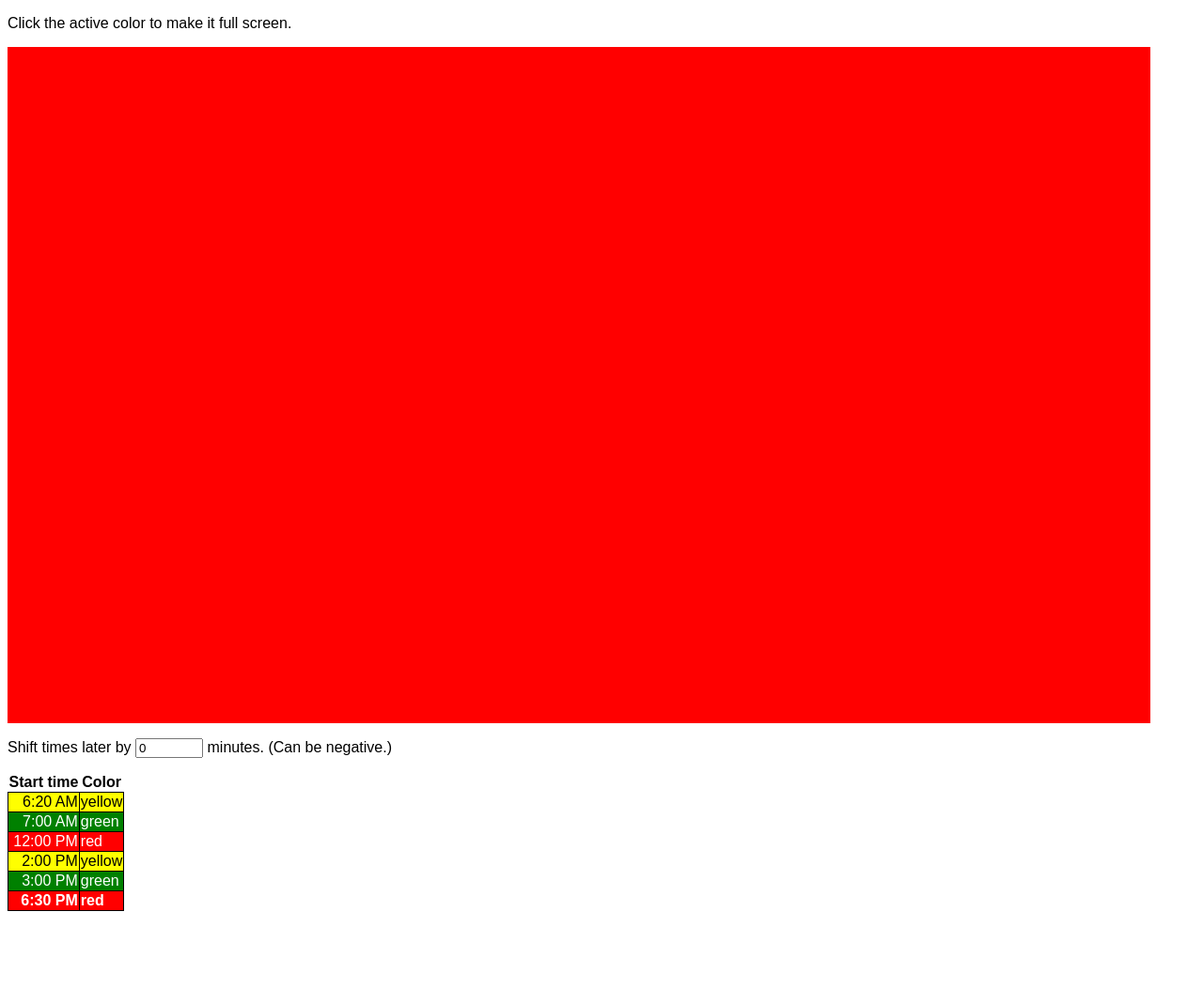
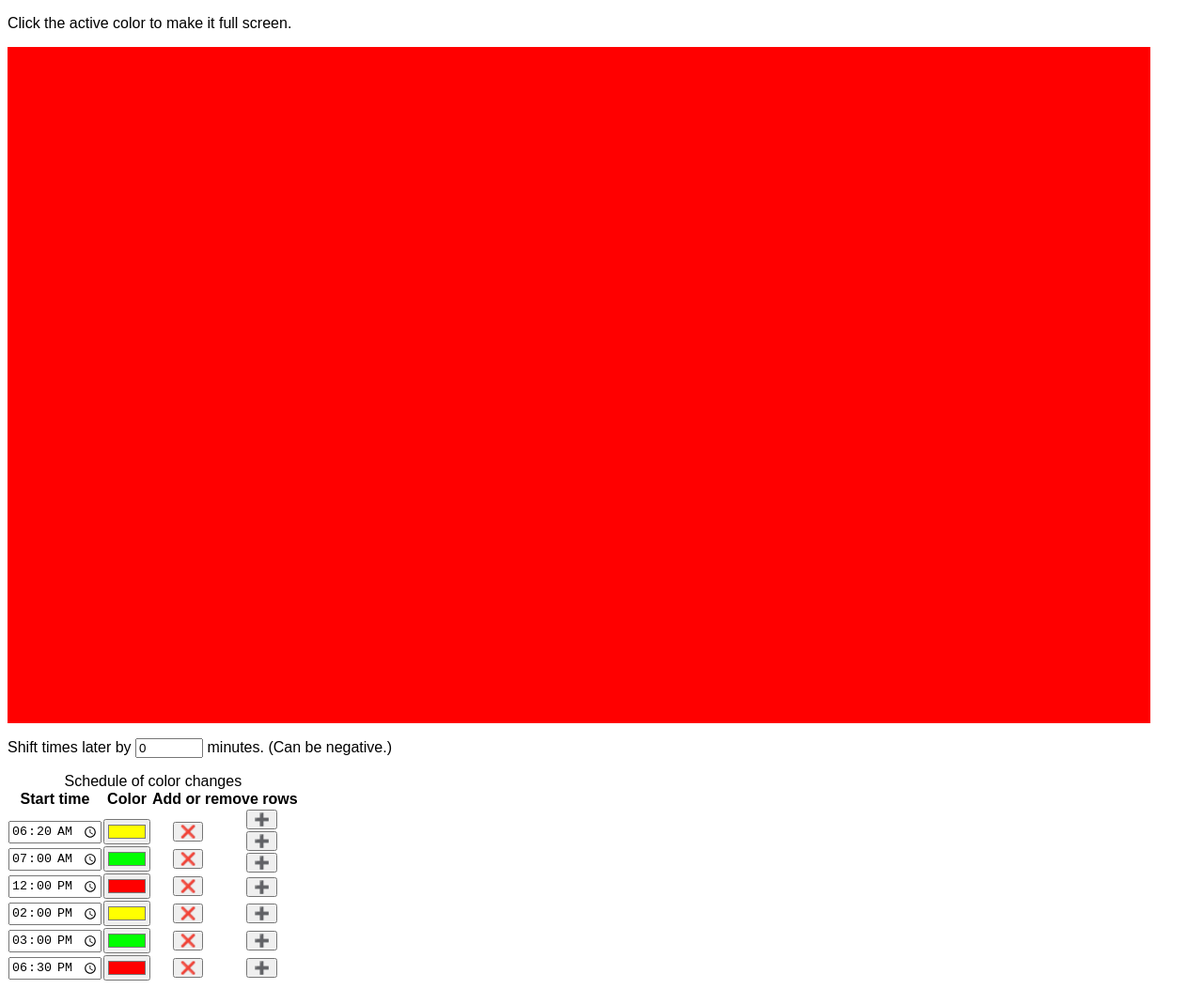
Before and after one commit to jyasskin/toddler-sleep-timer, a website with bundled scripts: page index.html in a window 1280 px wide. Shown: the whole page at 94% size. Before the commit the page ends 978 px from the top, so only its background shows below. Built offline with nearby package versions, Linux system fonts and the light colour scheme.

Commit message:
Make it possible to edit the schedule in the app.

```diff
--- a/index.html
+++ b/index.html
@@ -15,20 +15,10 @@
       }
       #schedule table {
         border-collapse: collapse;
-        color: black;
-      }
-      #schedule td {
-        border: thin solid black;
-      }
-      #schedule td:nth-of-type(1) {
-        text-align: right;
-        font-variant-numeric: tabular-nums;
+        text-align: center;
       }
       #schedule tr.active {
         font-weight: bold;
-      }
-      #schedule tr.darkBg {
-        color: white;
       }
     </style>
   </head>
--- a/lib/colorSchedule.ts
+++ b/lib/colorSchedule.ts
@@ -7,45 +7,113 @@ type ColorChange = {
   readonly color: string,
 };
 
-export type ColorTableEntry = { readonly time: TimeOfDay, readonly color: string };
+export type ColorTableEntry = { time: TimeOfDay, color: string };
 
 type FindResult = {
-  current: ColorTableEntry
-  next: ColorTableEntry;
+  current: Readonly<ColorTableEntry>
+  next: Readonly<ColorTableEntry>;
 }
 
 export class ColorSchedule {
   readonly table: ColorTableEntry[];
-  readonly midnightColor: string;
+  // Only this.table is included in the persisted state.
+  temporaryAdjustmentMinutes = 0;
+  activeTable!: (ColorTableEntry & { orig: ColorTableEntry })[];
+  midnightColor!: string;
+  saveCallback: (serialized: string) => void;
 
-  static fromChangeList(changes: readonly ColorChange[]) {
+  static fromChangeList(changes: readonly ColorChange[], save: (serialized: string) => void) {
     const table = changes.map(({ time, color }) => ({ time: TimeOfDay.parse(time), color }));
-    const midnightColor = changes[changes.length - 1].color;
-
-    return new ColorSchedule(table, midnightColor);
+    return new ColorSchedule(table, save);
   }
 
-  constructor(table: ColorTableEntry[], midnightColor: string) {
+  static fromJSON(json: string, save: (serialized: string) => void): ColorSchedule {
+    const table = JSON.parse(json);
+    return new ColorSchedule(table.map(({ time, color }: Record<'time' | 'color', string>) =>
+      ({ time: TimeOfDay.parse(time), color })), save);
+  }
+
+  constructor(table: ColorTableEntry[], save: (serialized: string) => void) {
     this.table = table;
-    this.midnightColor = midnightColor;
+    this.saveCallback = save;
+    this.normalize();
+  }
+
+  normalize(): void {
+    const comparator = (a: ColorTableEntry, b: ColorTableEntry) => a.time.valueOf() - b.time.valueOf();
+    this.table.sort(comparator);
+    this.activeTable = this.table.map(entry => ({
+      time: entry.time.addMinutes(this.temporaryAdjustmentMinutes),
+      color: entry.color,
+      orig: entry,
+    }))
+    this.activeTable.sort(comparator);
+    this.midnightColor = this.activeTable[this.activeTable.length - 1].color;
+  }
+
+  save(): void {
+    this.saveCallback(JSON.stringify(this));
   }
 
   /** Finds the current color and the next color to change to based on the
    * current time. The "next" change will be earlier in the day when a color
    * setting crosses midnight. */
   find(currentTime: TimeOfDay): FindResult {
-    let nextActive = this.table.findIndex(({ time: entryTime }) => entryTime > currentTime);
+    let nextActive = this.activeTable.findIndex(({ time: entryTime }) => entryTime > currentTime);
     // If we don't find a change later than the current time, it's the first one
     // of the next day.
     if (nextActive === -1) nextActive = 0;
     let curActive = nextActive - 1;
     // The entry before the first one is the last change of the previous day.
-    if (curActive === -1) curActive = this.table.length - 1;
-    return { current: this.table[curActive], next: this.table[nextActive] };
+    if (curActive === -1) curActive = this.activeTable.length - 1;
+    const current = this.activeTable[curActive];
+    const next = this.activeTable[nextActive];
+    return {
+      current: { time: current.time, color: current.color },
+      next: { time: next.time, color: next.color }
+    };
   }
 
-  adjustMinutes(minutes: number): ColorSchedule {
-    const newTable = this.table.map(({ time, color }) => ({ time: time.addMinutes(minutes), color }))
-    return new ColorSchedule(newTable, newTable[newTable.length - 1].color);
+  /** Adds a new color change to the schedule just before the 0-indexed argument row. */
+  addRow(row: number): void {
+    if (row === 0) {
+      this.table.unshift({ time: this.table[row].time.addMinutes(-1), color: this.midnightColor });
+      console.log(this.table);
+    } else {
+      const prevRow = this.table[row - 1];
+      this.table.splice(row, 0, {
+        time: prevRow.time.addMinutes(1),
+        color: prevRow.color
+      });
+    }
+    this.normalize();
+    this.save();
+  }
+
+  removeRow(row: number): void {
+    this.table.splice(row, 1);
+    this.normalize();
+    this.save();
+  }
+
+  setTime(row: number, time: TimeOfDay): void {
+    this.table[row].time = time.addMinutes(-this.temporaryAdjustmentMinutes);
+    this.normalize();
+    this.save();
+  }
+
+  setColor(row: number, color: string): void {
+    this.table[row].color = color;
+    this.normalize();
+    this.save();
+  }
+
+  temporaryAdjustMinutes(minutes: number): void {
+    this.temporaryAdjustmentMinutes = minutes;
+    this.normalize();
+  }
+
+  toJSON(): object {
+    return this.table;
   }
 }
--- a/lib/main.ts
+++ b/lib/main.ts
@@ -14,17 +14,40 @@ const metaThemeColor = document.querySelector("meta[name=theme-color]")! as HTML
 const adjustTimes = document.getElementById("adjustTimes")! as HTMLInputElement;
 const scheduleTable = document.getElementById("schedule")! as HTMLElement;;
 
-const TIMES = [
-  { time: "6:20", color: "yellow" },
-  { time: "7:00", color: "green" },
-  { time: "12:00", color: "red" },
-  { time: "14:00", color: "yellow" },
-  { time: "15:00", color: "green" },
-  { time: "18:30", color: "red" },
+const enum LocalStorageKeys {
+  schedule = "schedule",
+}
+
+function saveSchedule(serialized: string) {
+  localStorage.setItem(LocalStorageKeys.schedule, serialized);
+  computeAndSetColor();
+}
+
+const DEFAULT_TIMES = [
+  { time: "6:20", color: "#ffff00" },
+  { time: "7:00", color: "#00ff00" },
+  { time: "12:00", color: "#ff0000" },
+  { time: "14:00", color: "#ffff00" },
+  { time: "15:00", color: "#00ff00" },
+  { time: "18:30", color: "#ff0000" },
 ] as const;
 
-const schedule = ColorSchedule.fromChangeList(TIMES);
-let adjustedSchedule = schedule.adjustMinutes(adjustTimes.valueAsNumber);
+let schedule: ColorSchedule;
+
+function loadSchedule(): void {
+  let savedSchedule = localStorage.getItem(LocalStorageKeys.schedule);
+  if (savedSchedule === null) {
+    savedSchedule = JSON.stringify(DEFAULT_TIMES);
+  }
+  schedule = ColorSchedule.fromJSON(savedSchedule, saveSchedule);
+}
+addEventListener("storage", event => {
+  if (event.key === LocalStorageKeys.schedule) {
+    loadSchedule();
+  }
+});
+loadSchedule();
+
 let currentColor: ColorTableEntry;
 
 /** setTimeout ID for when the next color change happens. */
@@ -35,7 +58,7 @@ function computeAndSetColor() {
 
   const now = new Date();
 
-  const { current, next } = adjustedSchedule.find(TimeOfDay.ofDate(now));
+  const { current, next } = schedule.find(TimeOfDay.ofDate(now));
   currentColor = current;
   setColor(current.color);
   console.log(`Turned ${current.color} at ${current.time}.`);
@@ -45,7 +68,7 @@ function computeAndSetColor() {
   console.log(`Next change to ${next.color} in ${deltams / 1000}s`);
   nextChangeTimeout = window.setTimeout(computeAndSetColor, deltams);
 
-  renderSchedule(adjustedSchedule, currentColor, scheduleTable);
+  renderSchedule(schedule, currentColor, scheduleTable);
 }
 
 computeAndSetColor();
@@ -66,13 +89,9 @@ function setColor(color: string) {
 
 colorClock.addEventListener("click", event => goFullscreen(colorClock, event));
 
-function setSchedule(newSchedule: ColorSchedule) {
-  adjustedSchedule = newSchedule;
-  computeAndSetColor();
-}
-
-adjustTimes.addEventListener("change", event => {
+adjustTimes.addEventListener("input", event => {
   if (adjustTimes.validity.valid && !Number.isNaN(adjustTimes.valueAsNumber)) {
-    setSchedule(schedule.adjustMinutes(adjustTimes.valueAsNumber));
+    schedule.temporaryAdjustMinutes(adjustTimes.valueAsNumber);
+    computeAndSetColor();
   }
 });
--- a/lib/renderSchedule.ts
+++ b/lib/renderSchedule.ts
@@ -1,5 +1,6 @@
 import { Component, html, render } from 'https://unpkg.com/htm/preact/standalone.module.js';
 import { ColorSchedule, ColorTableEntry } from './colorSchedule.js';
+import { TimeOfDay } from './time-of-day.js';
 
 function sameTime(a: ColorTableEntry, b: ColorTableEntry) {
   return a.time.valueOf() === b.time.valueOf();
@@ -21,54 +22,83 @@ function isDark({ r, g, b }: ColorComponents) {
 }
 
 type ColorChangeRowProps = {
+  schedule: ColorSchedule;
+  index: number;
   colorChange: ColorTableEntry;
   currentColor: ColorTableEntry;
 };
 
 class ColorChangeRow extends Component {
-  state: { computedColor: ColorComponents };
   props!: ColorChangeRowProps;
-
-  tr?: Element;
-  setTrRef = (elem: Element) => this.tr = elem;;
 
   constructor() {
     super();
-    this.state = { computedColor: { r: 0, g: 0, b: 0 } };
   }
 
-  componentDidMount() {
-    this.extractBackgroundColor();
+  changeTime = (event: Event) => {
+    this.props.schedule.setTime(this.props.index, TimeOfDay.fromMs((event.target as HTMLInputElement).valueAsNumber));
   }
 
-  componentDidUpdate(prevProps: ColorChangeRowProps) {
-    if (this.props.colorChange.color !== prevProps.colorChange.color) {
-      this.extractBackgroundColor();
-    }
+  changeColor = (event: Event) => {
+    this.props.schedule.setColor(this.props.index, (event.target as HTMLInputElement).value);
   }
 
-  extractBackgroundColor() {
-    if (this.tr != null) {
-      const computedColor = parseRGBACall(getComputedStyle(this.tr).backgroundColor);
-      this.setState({ computedColor });
-    }
+  removeRow = () => {
+    this.props.schedule.removeRow(this.props.index);
   }
 
   render() {
     const { time, color } = this.props.colorChange;
     const active = sameTime(this.props.colorChange, this.props.currentColor) ? "active" : "";
-    const darkBg = isDark(this.state.computedColor) ? " darkBg" : "";
-    return html`<tr ref=${this.setTrRef} class=${active + darkBg} style="background-color: ${color}">
-      <td>${time.toString()}</td><td>${color}</td>
+    return html`<tr class=${active}>
+      <td rowspan="2"><input type="time" value=${time.forInput()} onChange=${this.changeTime}/></td>
+      <td rowspan="2"><input type="color" value=${color} onChange=${this.changeColor}/></td>
+      <td rowspan="2"><button type="button"
+        onClick=${this.removeRow}
+        title="Remove this row"
+        disabled=${this.props.schedule.table.length === 1}>❌</button></td>
     </tr>`;
   }
 };
 
+class AddColorChangeRow extends Component {
+  props!: { schedule: ColorSchedule, index: number };
+
+  addRow = () => { this.props.schedule.addRow(this.props.index); }
+
+  render() {
+    return html`<tr>
+      <td rowspan="2"><button type="button" onClick=${this.addRow} title="Add a row">➕</button></td>
+    </tr>`;
+  }
+}
+
+class Schedule extends Component {
+  props!: { schedule: ColorSchedule, currentColor: ColorTableEntry };
+
+  prependRow = () => { this.props.schedule.addRow(0); }
+
+  render() {
+    const { schedule, currentColor } = this.props;
+    return html`<table>
+    <caption>Schedule of color changes</caption>
+    <thead>
+      <th>Start time</th><th>Color</th><th colspan="2">Add or remove rows</th>
+    </thead>
+    <tr>
+      <td style="height:0.5em"/>
+      <td/>
+      <td/>
+      <td rowspan="2"><button type="button" onClick=${this.prependRow} title="Add a row">➕</button></td>
+    </tr>
+    ${schedule.activeTable.flatMap((colorChange, index) => [
+      html`<${ColorChangeRow} key=${colorChange.orig} ...${{ schedule, colorChange, currentColor, index }}/>`,
+      html`<${AddColorChangeRow} ...${{ schedule, index: index + 1 }}/>`,
+    ])}
+  </table>`;
+  }
+}
+
 export function renderSchedule(schedule: ColorSchedule, currentColor: ColorTableEntry, scheduleTable: HTMLElement) {
-  render(html`<table>
-    <thead>
-      <th>Start time</th><th>Color</th>
-    </thead>
-    ${schedule.table.map(colorChange => html`<${ColorChangeRow} ...${{ colorChange, currentColor }}/>`)}
-  </table>`, scheduleTable);
+  render(html`<${Schedule} ...${{ schedule, currentColor }} />`, scheduleTable);
 }
--- a/lib/time-of-day.ts
+++ b/lib/time-of-day.ts
@@ -4,7 +4,7 @@ export class TimeOfDay {
   /** Parses 24-hour time, without seconds, into a TimeOfDay object. Throws an
    * exception if the input doesn't parse. */
   static parse(timestring: string): TimeOfDay {
-    const matches = /^([1-2]?\d):(\d\d)$/.exec(timestring);
+    const matches = /^(\d?\d):(\d\d)$/.exec(timestring);
     if (matches === null || matches.length != 3) {
       throw new Error(`Couldn't parse ${timestring} as a time of day.`);
     }
@@ -52,6 +52,15 @@ export class TimeOfDay {
     return hourMinuteFormatter.format(this.upcomingDate(Date.now()));
   }
 
+  toJSON(): string {
+    return this.forInput();
+  }
+
+  /** Returns a string suitable for the value attribute of an <input type=time> */
+  forInput(): string {
+    return `${this.hour.toString().padStart(2, '0')}:${this.minute.toString().padStart(2, '0')}`;
+  }
+
   /** Returns the Date instance representing the next time this TimeOfDay will happen. */
   upcomingDate(now: Date | number): Date {
     const upcoming = new Date(now);
--- a/package.json
+++ b/package.json
@@ -24,5 +24,9 @@
     "jest": "^26.1.0",
     "ts-jest": "^26.1.3",
     "typescript": "^3.9.7"
-  }
+  },
+  "browserslist": [
+    "defaults",
+    "not ie 11"
+  ]
 }
--- a/tsconfig.json
+++ b/tsconfig.json
@@ -4,7 +4,7 @@
     // "incremental": true,                   /* Enable incremental compilation */
     "target": "es2019",                          /* Specify ECMAScript target version: 'ES3' (default), 'ES5', 'ES2015', 'ES2016', 'ES2017', 'ES2018', 'ES2019', 'ES2020', or 'ESNEXT'. */
     "module": "es2020",                     /* Specify module code generation: 'none', 'commonjs', 'amd', 'system', 'umd', 'es2015', 'es2020', or 'ESNext'. */
-    "lib": ["dom"],                             /* Specify library files to be included in the compilation. */
+    "lib": ["dom", "es2019"],                             /* Specify library files to be included in the compilation. */
     // "allowJs": true,                       /* Allow javascript files to be compiled. */
     // "checkJs": true,                       /* Report errors in .js files. */
     // "jsx": "preserve",                     /* Specify JSX code generation: 'preserve', 'react-native', or 'react'. */
```
Also changed, not shown: lib/colorSchedule.test.ts (+18 -6 lines), lib/time-of-day.test.ts (added, +14 -0 lines), out/colorSchedule.js, out/main.js, out/renderSchedule.js, out/time-of-day.js, 4 other files.
